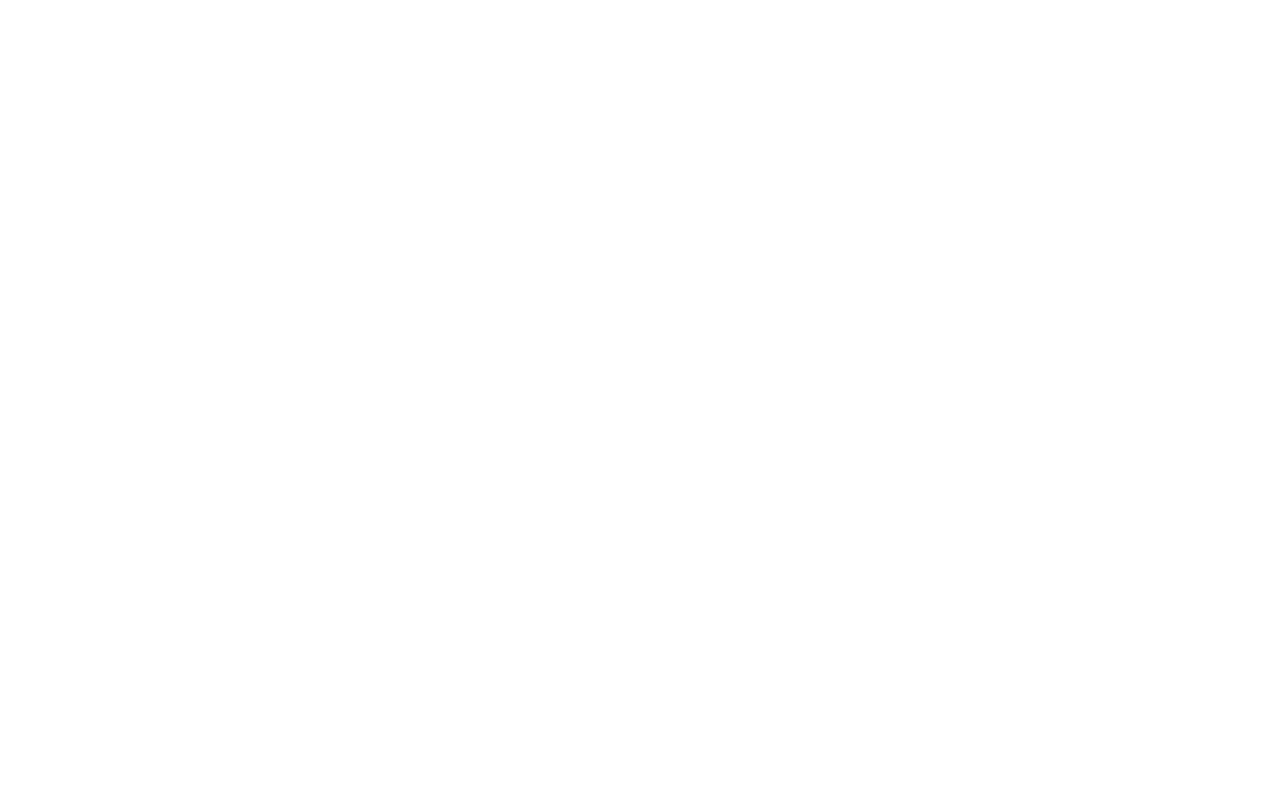
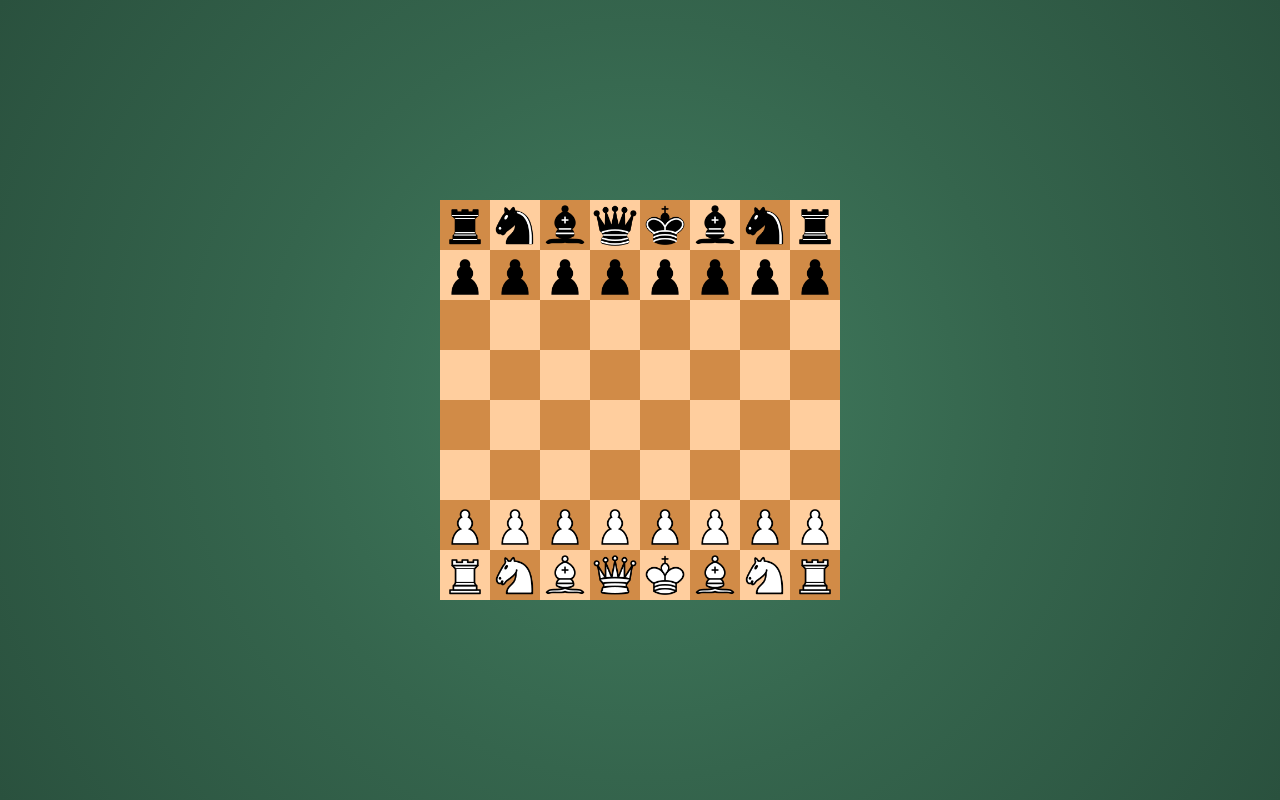
Before and after one commit to JelenaStrbac/chess, a React (Create React App) app: page / in a window 1280 px wide. Built offline with nearby package versions, Linux system fonts and the light colour scheme.

Commit message:
[feat]: added redux to app and initial board

```diff
--- a/src/App.js
+++ b/src/App.js
@@ -1,11 +1,24 @@
 import { GlobalStyle } from "./styles/globalStyle";
+import styled from "styled-components";
+
+import Chess from "./containers/Chess";
 
 const App = () => {
   return (
-    <div className="App">
+    <AppContainer className="App">
       <GlobalStyle />
-    </div>
+      <Chess />
+    </AppContainer>
   );
 };
 
+const AppContainer = styled.div`
+  background-image: radial-gradient(circle, #427e60, #35654d, #2a513e);
+  width: 100vw;
+  height: 100vh;
+  display: flex;
+  justify-content: center;
+  align-items: center;
+`;
+
 export default App;
--- /dev/null
+++ b/src/components/Square.js
@@ -0,0 +1,61 @@
+import styled from "styled-components";
+
+import BB from "../assets/img/BB.png";
+import BK from "../assets/img/BK.png";
+import BN from "../assets/img/BN.png";
+import BP from "../assets/img/BP.png";
+import BQ from "../assets/img/BQ.png";
+import BR from "../assets/img/BR.png";
+import WB from "../assets/img/WB.png";
+import WK from "../assets/img/WK.png";
+import WN from "../assets/img/WN.png";
+import WP from "../assets/img/WP.png";
+import WQ from "../assets/img/WQ.png";
+import WR from "../assets/img/WR.png";
+
+const figures = {
+  BB: BB,
+  BK: BK,
+  BN: BN,
+  BP: BP,
+  BQ: BQ,
+  BR: BR,
+  WB: WB,
+  WK: WK,
+  WN: WN,
+  WP: WP,
+  WQ: WQ,
+  WR: WR,
+};
+
+const Square = (props) => {
+  return (
+    <SquareContainer
+      id={props.id}
+      color={props.color}
+      onClick={props.handleClick}
+    >
+      {props.fig ? (
+        <img
+          width="50px"
+          height="50px"
+          src={figures[props.fig]}
+          id={props.id}
+          alt={props.fig}
+        />
+      ) : null}
+    </SquareContainer>
+  );
+};
+
+const SquareContainer = styled.div`
+  background-color: ${(props) =>
+    props.color === "white" ? "#ffce9e" : "#d18b47"};
+  width: 50px;
+  height: 50px;
+  display: flex;
+  justify-content: center;
+  align-items: center;
+`;
+
+export default Square;
--- /dev/null
+++ b/src/containers/Chess.js
@@ -0,0 +1,36 @@
+import styled from "styled-components";
+import { useDispatch, useSelector } from "react-redux";
+
+import Square from "../components/Square";
+
+const Chess = (props) => {
+  //const dispatch = useDispatch();
+  const { board } = useSelector((state) => state.board);
+
+  //console.log(board.flat());
+
+  return (
+    <ChessContainer>
+      {board.map((el, i) =>
+        el.map((elem, j) => (
+          <Square
+            key={j}
+            id={elem}
+            color={(i + j) % 2 ? "white" : "black"}
+            fig={elem}
+          ></Square>
+        ))
+      )}
+    </ChessContainer>
+  );
+};
+
+const ChessContainer = styled.div`
+  display: grid;
+  grid-template-columns: repeat(8, 1fr);
+  grid-auto-rows: 1fr;
+  justify-content: space-evenly;
+  margin: 30px;
+`;
+
+export default Chess;
--- a/src/index.js
+++ b/src/index.js
@@ -1,11 +1,16 @@
 import React from "react";
 import ReactDOM from "react-dom";
+import { Provider } from "react-redux";
+
 import App from "./App";
 import reportWebVitals from "./reportWebVitals";
+import store from "./store/store";
 
 ReactDOM.render(
   <React.StrictMode>
-    <App />
+    <Provider store={store}>
+      <App />
+    </Provider>
   </React.StrictMode>,
   document.getElementById("root")
 );
--- /dev/null
+++ b/src/store/slices/board/boardSlice.js
@@ -0,0 +1,50 @@
+import { createSlice } from "@reduxjs/toolkit";
+
+export const initialState = {
+  board: [
+    ["BR", "BN", "BB", "BQ", "BK", "BB", "BN", "BR"],
+    ["BP", "BP", "BP", "BP", "BP", "BP", "BP", "BP"],
+    [null, null, null, null, null, null, null, null],
+    [null, null, null, null, null, null, null, null],
+    [null, null, null, null, null, null, null, null],
+    [null, null, null, null, null, null, null, null],
+    ["WP", "WP", "WP", "WP", "WP", "WP", "WP", "WP"],
+    ["WR", "WN", "WB", "WQ", "WK", "WB", "WN", "WR"],
+  ],
+};
+
+const boardSlice = createSlice({
+  name: "board",
+  initialState,
+  reducers: {
+    increment: (state) => {
+      state.count = state.count + 1;
+    },
+    decrement: (state) => {
+      state.count = state.count - 1;
+    },
+  },
+});
+
+export const { increment, decrement } = boardSlice.actions;
+
+export default boardSlice.reducer;
+
+// const boardSlice = createSlice({
+//   name: "board",
+//   initialState,
+//   reducers: {
+//     // addTodo(state, action) {
+//     //   const { id, text } = action.payload;
+//     //   state.push({ id, text, completed: false });
+//     // },
+//     // toggleTodo(state, action) {
+//     //   const todo = state.find((todo) => todo.id === action.payload);
+//     //   if (todo) {
+//     //     todo.completed = !todo.completed;
+//     //   }
+//     // },
+//   },
+// });
+
+//export const { addTodo, toggleTodo } = boardSlice.actions;
--- /dev/null
+++ b/src/store/store.js
@@ -0,0 +1,11 @@
+import { configureStore } from "@reduxjs/toolkit";
+import boardReducer from "./slices/board/boardSlice";
+
+const store = configureStore({
+  reducer: {
+    // ovde upisati nazive reducer-a (levo je naziv koji ce nam biti u state-u i u ReduxDevTools-u)
+    board: boardReducer,
+  },
+});
+
+export default store;
```
Also changed, not shown: 1 other file (tests, documents, lock files or other folders).
